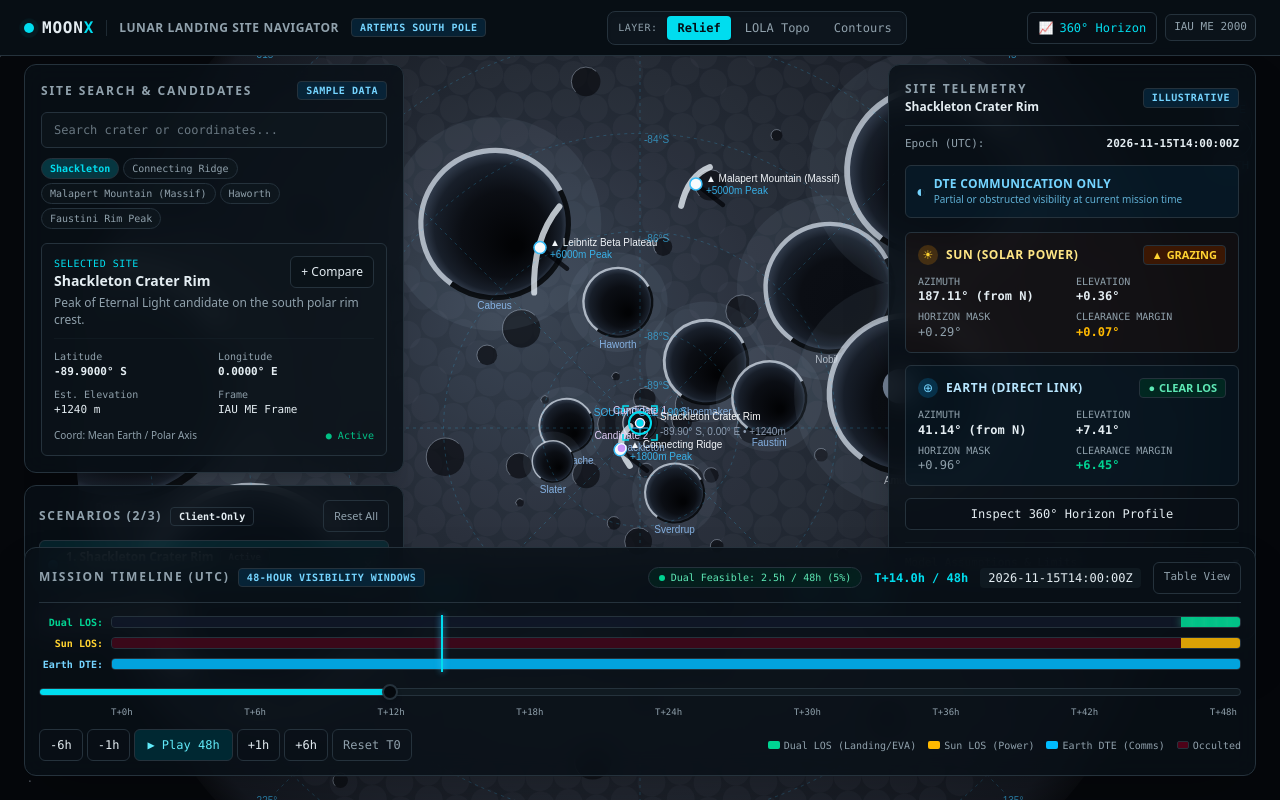
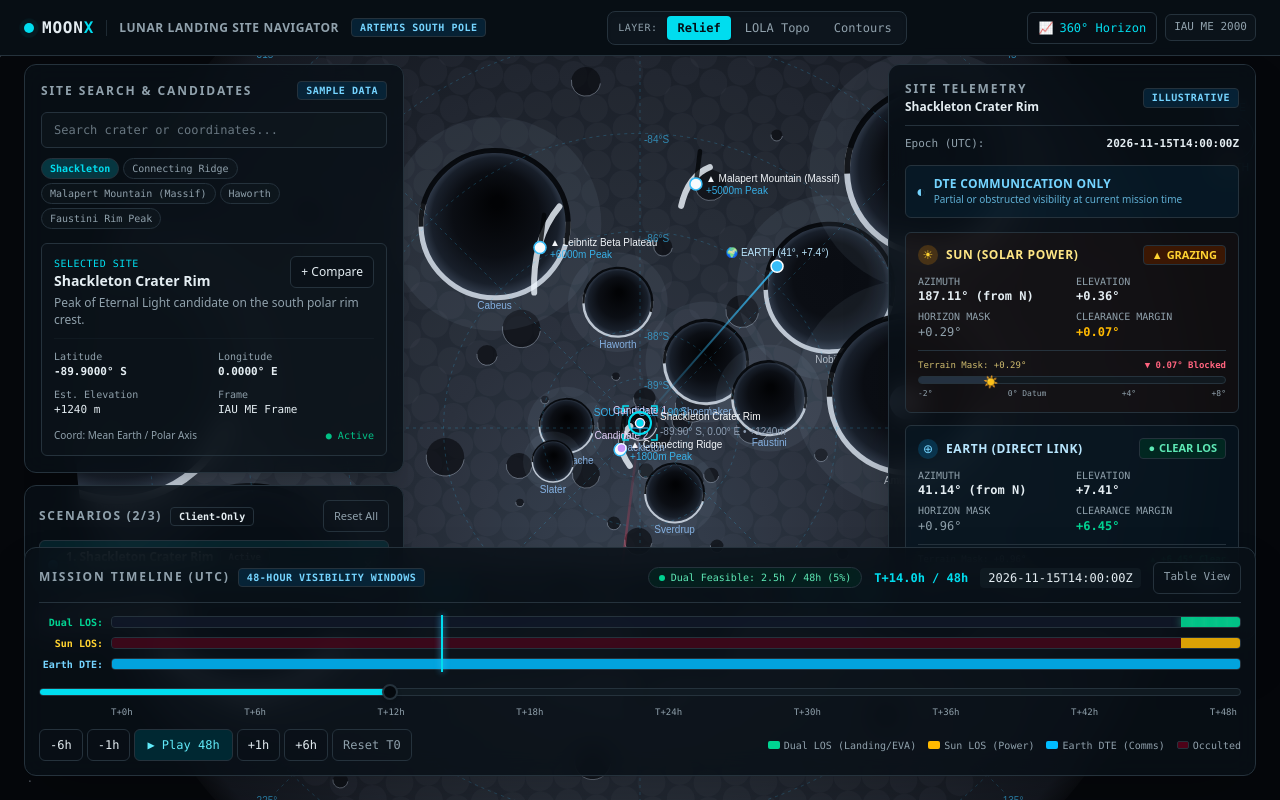
Before and after one commit to Mjay06/MoonX, a Next.js app: page / in a window 1280 px wide. Built offline with nearby package versions, Linux system fonts and the light colour scheme.

Commit message:
feat(map): render dynamic Sun & Earth sightline vectors and telemetry clearance gauges

```diff
--- a/src/components/mission-hud.tsx
+++ b/src/components/mission-hud.tsx
@@ -222,6 +222,7 @@ export function MissionHud() {
           comparedLocations={scenarios.map((s) => s.location)}
           mapMode={mapMode}
           onMapModeChange={setMapMode}
+          telemetry={currentTelemetry}
         />
       </div>
 
--- a/src/components/telemetry-panel.tsx
+++ b/src/components/telemetry-panel.tsx
@@ -336,6 +336,38 @@ export function TelemetryPanel({
             </dd>
           </div>
         </dl>
+
+        {/* Visual Sun Horizon Clearance Gauge */}
+        <div className="mt-2.5 pt-2 border-t border-amber-500/20">
+          <div className="flex justify-between font-mono text-[9px] text-amber-200/80 mb-1">
+            <span>Terrain Mask: {sun.horizonMaskDeg > 0 ? "+" : ""}{sun.horizonMaskDeg}°</span>
+            <span className={sun.visibility === "CLEAR" ? "text-emerald-400 font-semibold" : "text-rose-400 font-semibold"}>
+              {sun.visibility === "CLEAR" ? `▲ ${sun.marginDeg > 0 ? "+" : ""}${sun.marginDeg}° Clear` : `▼ ${sun.marginDeg}° Blocked`}
+            </span>
+          </div>
+          <div className="relative h-2 w-full rounded bg-secondary/80 overflow-hidden flex border border-border/40">
+            {/* Terrain obstruction zone below horizon mask */}
+            <div
+              className="h-full bg-slate-700/60"
+              style={{ width: `${Math.min(100, Math.max(0, ((sun.horizonMaskDeg - (-2)) / 10) * 100))}%` }}
+              title={`Crater rim elevation: ${sun.horizonMaskDeg}°`}
+            />
+          </div>
+          <div className="relative mt-1 flex justify-between font-mono text-[8px] text-muted-foreground">
+            <span>-2°</span>
+            <span>0° Datum</span>
+            <span>+4°</span>
+            <span>+8°</span>
+            {/* Sun position marker */}
+            <span
+              className="absolute -top-3.5 -translate-x-1/2 text-xs"
+              style={{ left: `${Math.min(96, Math.max(4, ((sun.elevationDeg - (-2)) / 10) * 100))}%` }}
+              title={`Sun Elevation: ${sun.elevationDeg}°`}
+            >
+              ☀️
+            </span>
+          </div>
+        </div>
       </div>
 
       {/* EARTH Telemetry Card */}
@@ -387,6 +419,38 @@ export function TelemetryPanel({
             </dd>
           </div>
         </dl>
+
+        {/* Visual Earth Horizon Clearance Gauge */}
+        <div className="mt-2.5 pt-2 border-t border-sky-500/20">
+          <div className="flex justify-between font-mono text-[9px] text-sky-200/80 mb-1">
+            <span>Terrain Mask: {earth.horizonMaskDeg > 0 ? "+" : ""}{earth.horizonMaskDeg}°</span>
+            <span className={earth.visibility === "CLEAR" ? "text-emerald-400 font-semibold" : "text-rose-400 font-semibold"}>
+              {earth.visibility === "CLEAR" ? `▲ ${earth.marginDeg > 0 ? "+" : ""}${earth.marginDeg}° Clear` : `▼ ${earth.marginDeg}° Blocked`}
+            </span>
+          </div>
+          <div className="relative h-2 w-full rounded bg-secondary/80 overflow-hidden flex border border-border/40">
+            {/* Terrain obstruction zone below horizon mask */}
+            <div
+              className="h-full bg-slate-700/60"
+              style={{ width: `${Math.min(100, Math.max(0, ((earth.horizonMaskDeg - (-2)) / 10) * 100))}%` }}
+              title={`Crater rim elevation: ${earth.horizonMaskDeg}°`}
+            />
+          </div>
+          <div className="relative mt-1 flex justify-between font-mono text-[8px] text-muted-foreground">
+            <span>-2°</span>
+            <span>0° Datum</span>
+            <span>+4°</span>
+            <span>+8°</span>
+            {/* Earth position marker */}
+            <span
+              className="absolute -top-3.5 -translate-x-1/2 text-xs"
+              style={{ left: `${Math.min(96, Math.max(4, ((earth.elevationDeg - (-2)) / 10) * 100))}%` }}
+              title={`Earth Elevation: ${earth.elevationDeg}°`}
+            >
+              🌍
+            </span>
+          </div>
+        </div>
       </div>
 
       {/* Horizon profile button */}
```
Also changed, not shown: src/components/lunar-viewport.tsx (+149 -24 lines).
